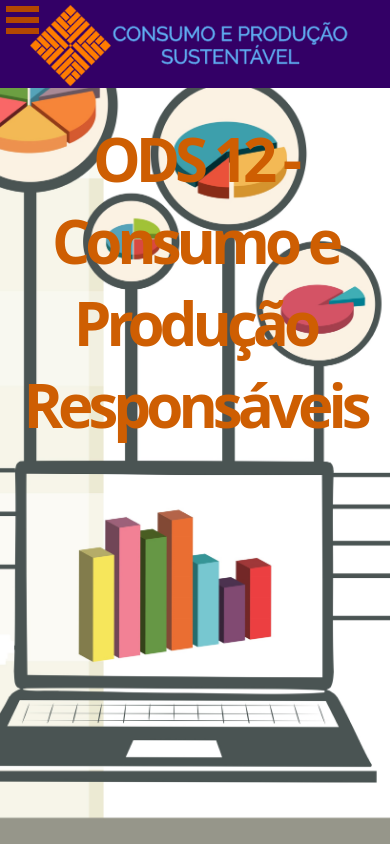
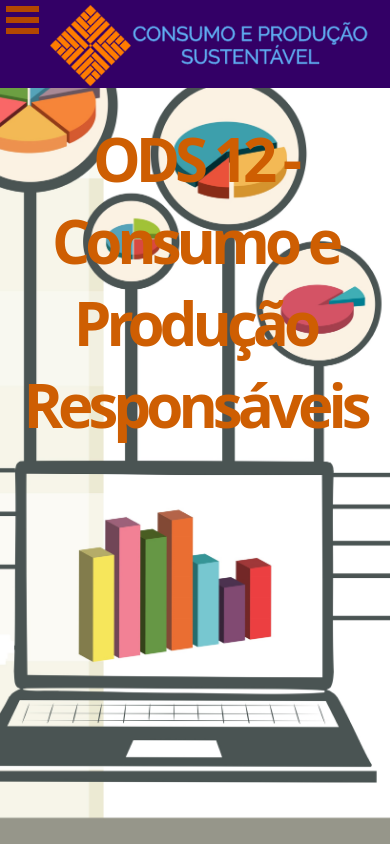
Before and after one commit to DaniloB-atista/DaniloB-atista.github.io, a plain HTML site: page index.html in a window 390 px wide. Shown: the top 844 px of the page. Drawn offline with Linux system fonts and the light colour scheme.

Commit message:
Atualização final 3

```diff
--- a/style.css
+++ b/style.css
@@ -336,41 +336,7 @@ footer{
 
     #logo{
         transform: translateX(-50%);
-        margin-left: 0;
+        margin-left: 20px;
     }
 
-    /*capa
-    #capa{
-        height: 85%;
-    }
-
-    /*cabeçalho
-
-
-    /*sections
-    .coluna, .dois, .quatro, .cinco{
-        display: block;
-        width: 80%;
-        padding: 0;
-        margin: 10px auto;
-        float: none;
-    }
-
-    .justify{
-        text-align: left;
-    }
-
-    .contato, .copyright{
-        display: flex;
-    }
-
-    /*rodape
-    #rodape .contato, .copyright{
-        padding: 2% 3.5%;
-    }
-    #rodape .icone{
-        padding: 0.5rem 1rem 0.5rem 0rem;
-    }
-
-*/
 }
```
